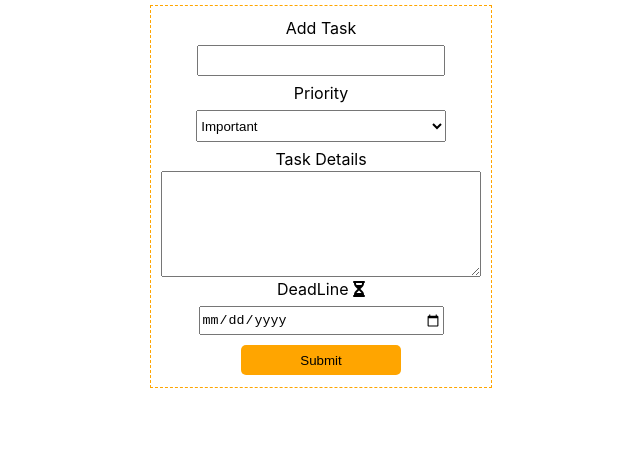
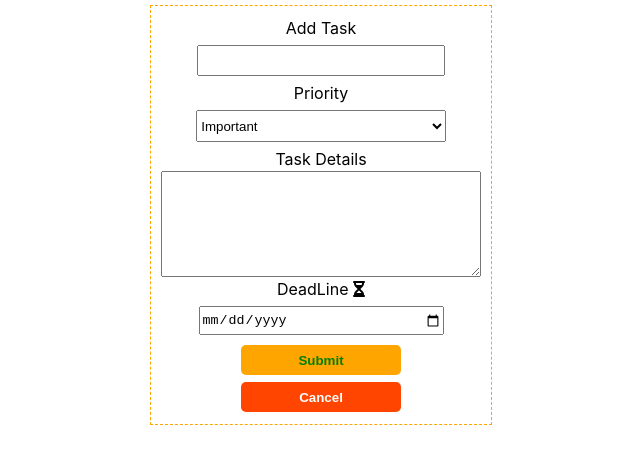
Before and after one commit to AhmedAmin90/To-do-list-React, a React (Create React App) app: page / in a window 1280 px wide. Both pictures are taken after a click on the button "Add Task". Shown: the top 464 px of the page, without its empty margins (319-959 px from the left). Built offline with nearby package versions, Linux system fonts and the light colour scheme.

Commit message:
Add cancel btn

```diff
--- a/src/Form.css
+++ b/src/Form.css
@@ -33,6 +33,8 @@ label{
     border-radius: 5px;
     background-color: orange;
     margin-top: 5px;
+    color: green;
+    font-weight: bold;
 }
 
 textarea{
@@ -57,3 +59,15 @@ textarea{
     color: white;
     font-size: large;
 }
+
+.Form-cancel{
+    background-color: orangered;
+    cursor: pointer;
+    width: 50%;
+    height: 30px;
+    border: none;
+    border-radius: 5px;
+    margin-top: 5px;
+    color: white;
+    font-weight: bold;
+}
--- a/src/Form.js
+++ b/src/Form.js
@@ -20,6 +20,18 @@ class Form extends Component {
         this.setState({
             [e.target.name] : e.target.value
         })
+    }
+
+    cancel = (e)=>{
+        document.querySelector('form').classList.add('hide');
+        this.setState({
+            title: "",
+            body: "",
+            priority: "Important" ,
+            deadLine : "",
+            done: false}
+            );
+
     }
 
 
@@ -79,6 +91,7 @@ class Form extends Component {
                 id="deadLine"
                 />
                 <button onClick={this.clearValues} className="Form-submit"> Submit </button>
+                <button onClick={this.cancel} className="Form-cancel"> Cancel</button>
             </form>
             </div>
         )
```
